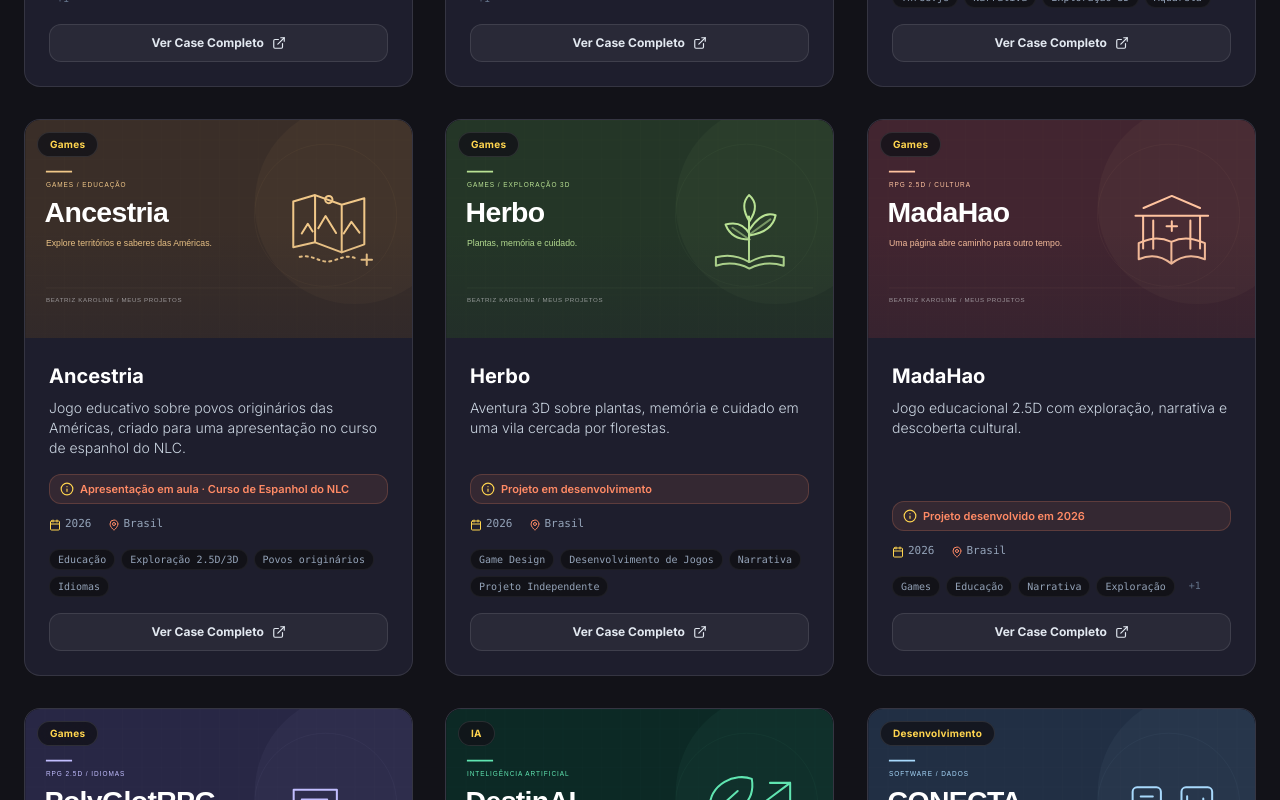
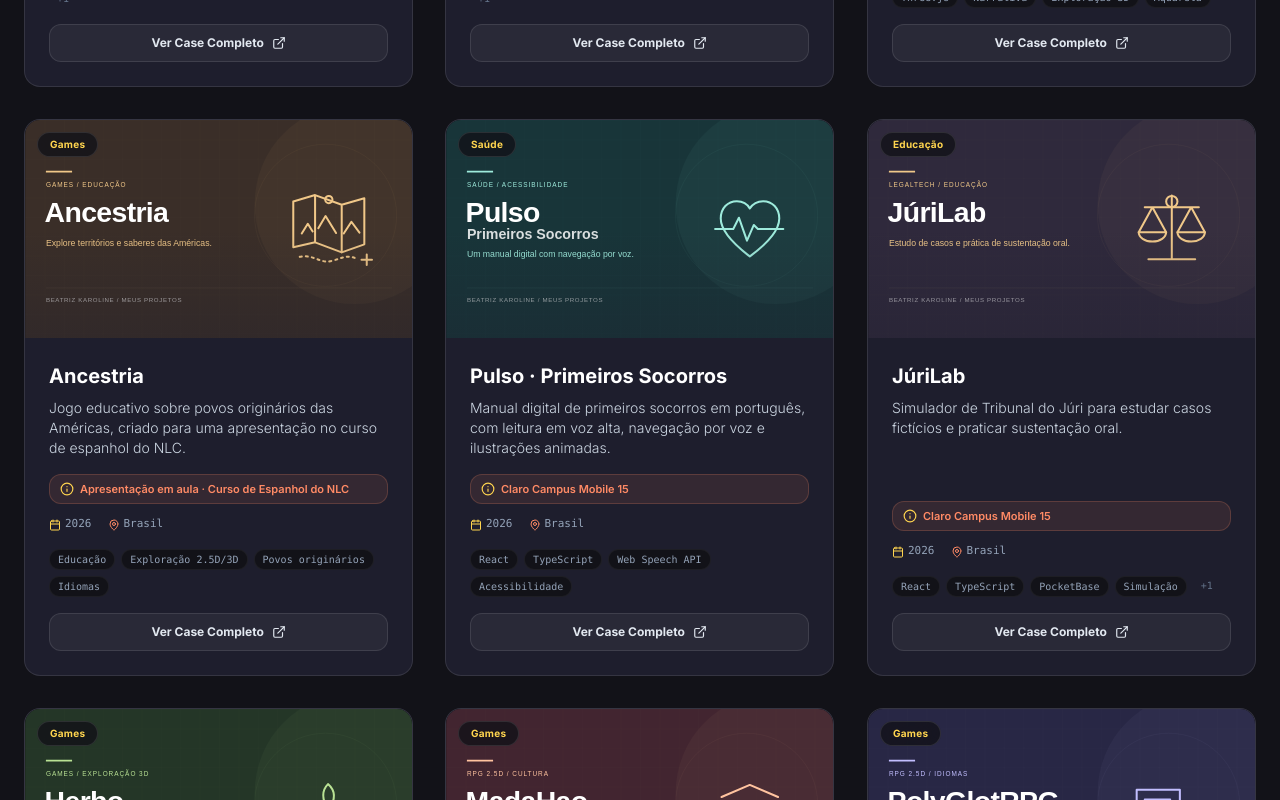
Before and after one commit to SouBeatrizKaroline/Portfolio_SouBeatrizKaroline, a React (Vite) app: page / in a window 1280 px wide. Shown: the part 5760-6560 px from the top of the page. Built offline with nearby package versions, Linux system fonts and the light colour scheme; a web font is replaced by a local one.

Commit message:
Adiciona Pulso, JúriLab e mais relatos de colegas

```diff
--- a/src/data/portfolio-data.ts
+++ b/src/data/portfolio-data.ts
@@ -344,6 +344,45 @@ export const PROJECTS: Project[] = [
     isInternational: false,
     filterTags: ['Games', 'Educação', 'Desenvolvimento'],
     links: [{ label: 'Jogar no navegador', url: 'https://ancestriagame.vercel.app/' }],
+  },
+  {
+    id: 'pulso',
+    title: 'Pulso · Primeiros Socorros',
+    category: 'Saúde',
+    shortDesc: 'Manual digital de primeiros socorros em português, com leitura em voz alta, navegação por voz e ilustrações animadas.',
+    fullDesc:
+      'O Pulso organiza o conteúdo em etapas curtas e oferece um modo mãos livres para acompanhar o guia. A interface também permite ampliar o texto e navegar pelo teclado. É um projeto educativo que complementa a aprendizagem de primeiros socorros.',
+    image: `${import.meta.env.BASE_URL}projects/pulso.svg`,
+    tags: ['React', 'TypeScript', 'Web Speech API', 'Acessibilidade'],
+    impact: 'Claro Campus Mobile 15',
+    medal: '',
+    year: '2026',
+    isAwarded: false,
+    isInternational: false,
+    filterTags: ['Saúde', 'Educação', 'Desenvolvimento'],
+    links: [
+      { label: 'Acessar o Pulso', url: 'https://ccm-pulso.vercel.app/' },
+      { label: 'Código no GitHub', url: 'https://github.com/SouBeatrizKaroline/ClaroCampusMobile15_Pulso' },
+    ],
+  },
+  {
+    id: 'jurilab',
+    title: 'JúriLab',
+    category: 'Educação',
+    shortDesc: 'Simulador de Tribunal do Júri para estudar casos fictícios e praticar sustentação oral.',
+    fullDesc:
+      'O JúriLab simula a preparação de um caso e os turnos de uma sessão do Tribunal do Júri. Dá para treinar como acusação ou defesa, analisar provas e depoimentos fictícios, gravar a sustentação oral e revisar a transcrição e a avaliação da prática. A plataforma também inclui salas para atividades em grupo.',
+    image: `${import.meta.env.BASE_URL}projects/jurilab.svg`,
+    tags: ['React', 'TypeScript', 'PocketBase', 'Simulação', 'Voz'],
+    impact: 'Claro Campus Mobile 15',
+    medal: '',
+    year: '2026',
+    isAwarded: false,
+    isInternational: false,
+    filterTags: ['Educação', 'Desenvolvimento'],
+    links: [
+      { label: 'Acessar o JúriLab', url: 'https://ccm-jurisimulado.vercel.app/' },
+    ],
   },
   {
     id: 'herbo',
@@ -1136,6 +1175,33 @@ export const TESTIMONIALS: Testimonial[] = [
     linkedin: 'https://br.linkedin.com/in/pedro-jansen-guimaraes',
     fromPublicPost: true,
   },
+  {
+    id: '7',
+    name: 'Joana D’arc Passos',
+    role: 'Colega de equipe',
+    context: 'Pesquisa e design em hackathon',
+    text: 'Meu primeiro hackathon me mostrou como organizar o trabalho de UX ajuda a transformar uma ideia em algo útil para as pessoas. Agradeço à Beatriz, à Sofia e ao Daniel por essa experiência em equipe.',
+    linkedin: 'https://br.linkedin.com/in/joanapassosmarques',
+    fromPublicPost: true,
+  },
+  {
+    id: '8',
+    name: 'Daiane Fonseca',
+    role: 'Colega de equipe',
+    context: 'QuantGirls · Qollab × IonQ',
+    text: 'Com a Beatriz e a Sonia, desenvolvi três projetos na QuantGirls e conquistamos seis prêmios em um fim de semana. Saí da experiência com uma visão mais ampla de como tornar a computação quântica acessível.',
+    linkedin: 'https://br.linkedin.com/in/beatrizkcs',
+    fromPublicPost: true,
+  },
+  {
+    id: '9',
+    name: 'Bianca Rezende',
+    role: 'Colega de equipe',
+    context: 'Aqua Lunar · Space Mining Challenge',
+    text: 'No meu primeiro hackathon, trabalhei com a Beatriz, a Monique e o Davi para transformar pesquisa sobre água lunar em uma proposta prática. Gostei de unir experiências de áreas diferentes e agradeço à equipe pela parceria.',
+    linkedin: 'https://br.linkedin.com/in/kayzwk',
+    fromPublicPost: true,
+  },
 ]
 
 export const CONTACT_LINKS = {
```
Also changed, not shown: public/projects/jurilab.svg (added), public/projects/pulso.svg (added).
